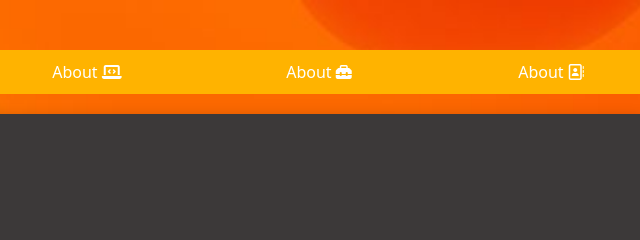
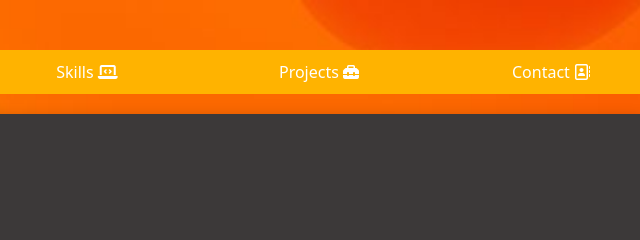
Before and after one commit to skillriserswebresume/skillriserswebresume, a plain HTML site: page index.html in a window 1280 px wide. Shown: the top 240 px of the page, 553-1193 px from the left. Drawn offline with nearby package versions, Linux system fonts and the light colour scheme.

Commit message:
Update index.html

```diff
--- a/index.html
+++ b/index.html
@@ -33,17 +33,17 @@
                 </li>
                 <li>
                     <a href="#skills">
-                        <span>About</span> <i class="fa-solid fa-laptop-code"></i>
+                        <span>Skills</span> <i class="fa-solid fa-laptop-code"></i>
                     </a>
                 </li>
                 <li>
                     <a href="#projects">
-                        <span>About</span> <i class="fa-solid fa-toolbox"></i>
+                        <span>Projects</span> <i class="fa-solid fa-toolbox"></i>
                     </a>
                 </li>
                 <li>
                     <a href="#contact">
-                        <span>About</span> <i class="fa-regular fa-address-book"></i>
+                        <span>Contact</span> <i class="fa-regular fa-address-book"></i>
                     </a>
                 </li>
             </ul>
```
